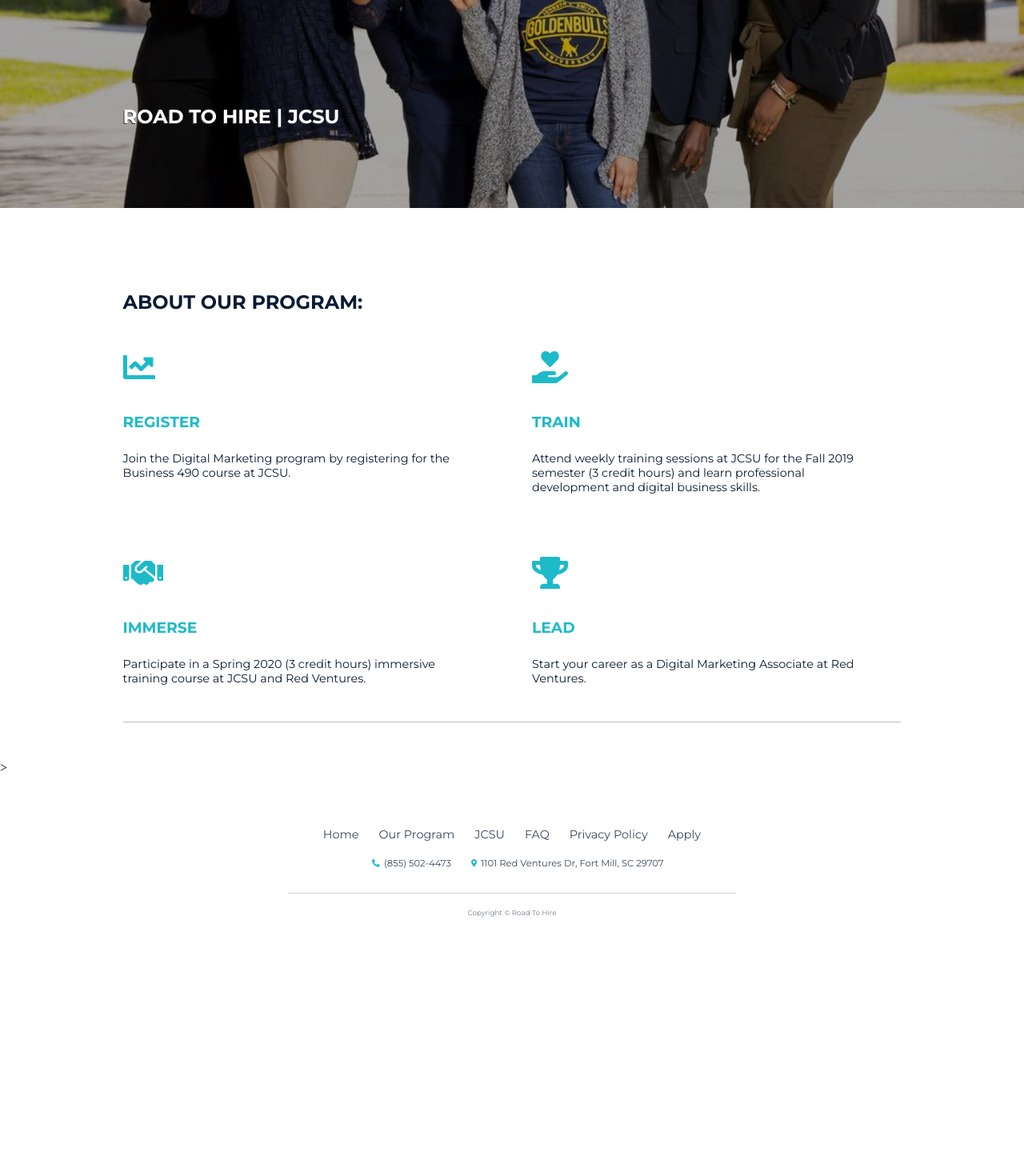
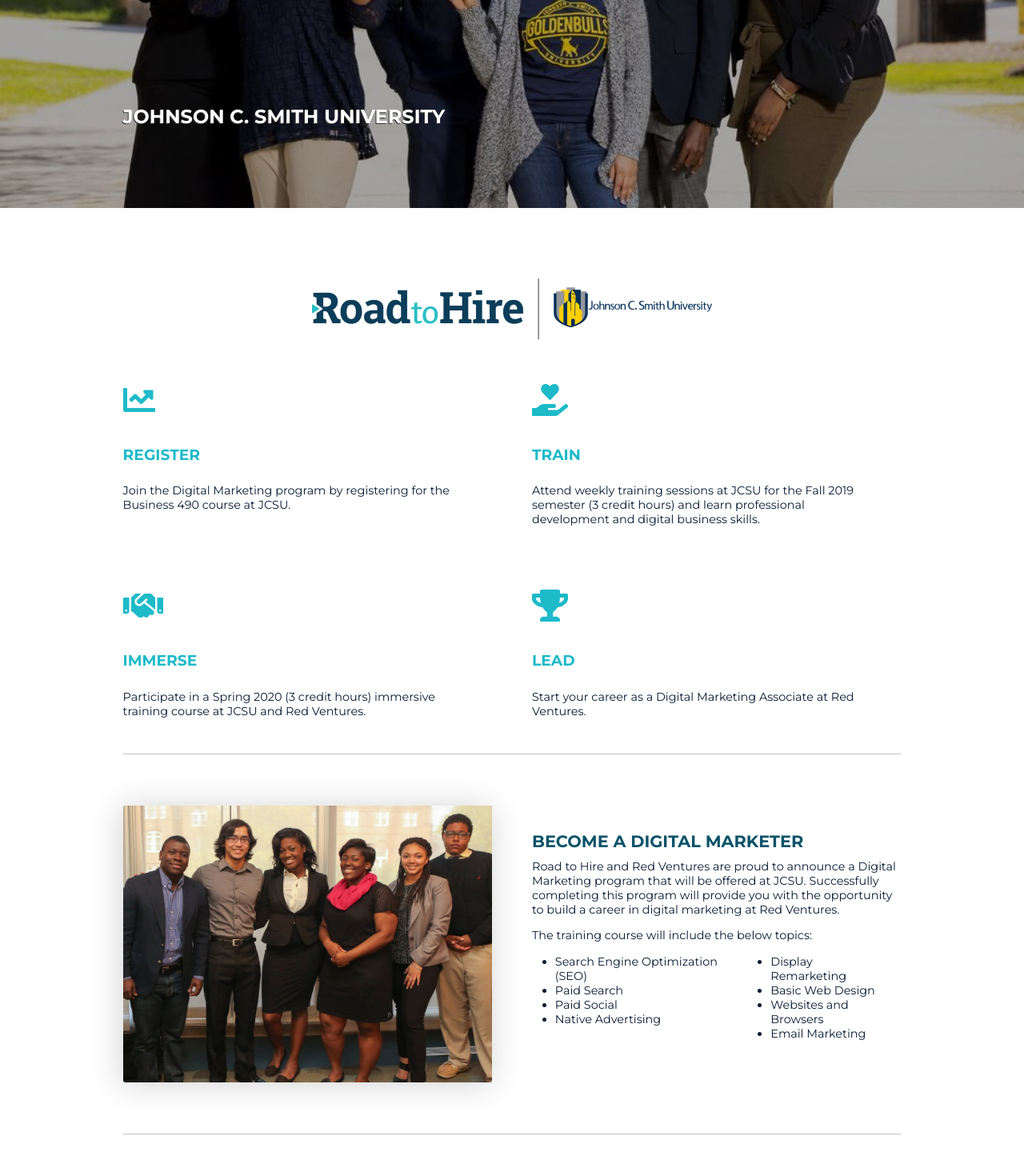
Before and after one commit to Tivler/roadtohire-clone, a React (Create React App) app: page /jcsu in a window 1280 px wide. Shown: the part 560-2030 px from the top of the page at 80% size. Before the commit the page ends 1749 px from the top, so only its background shows below. Built offline with nearby package versions, Linux system fonts and the light colour scheme.

Commit message:
added in content for JCSU page

```diff
--- /dev/null
+++ b/src/components/feature/JCSUcontent/JCSUcontent.jsx
@@ -0,0 +1,36 @@
+import React from 'react';
+import './_JCSUcontent.scss';
+
+const Testimonial = (props) => {
+    return (
+        <>
+        <section className="jcsucontent">
+            <div className="jcsucontent--wrapper">
+               <img className="jcsucontent__image" src="/images/JCSUpeople.jpg" alt="images"/>
+
+                <div className="jcsucontent__content">
+                    <h3 className="jcsucontent__content__title">Become a Digital Marketer</h3>
+                    <p className="jcsucontent__content__info">Road to Hire and Red Ventures are proud to announce a Digital Marketing program that will be offered at JCSU. Successfully completing this program will provide you with the opportunity to build a career in digital marketing at Red Ventures.</p>
+                    <p className="jcsucontent__content__info">The training course will include the below topics:</p>
+                    <div className="jcsucontent--grid">
+                        <ul className="jcsucontent__list">
+                            <li className="jcsucontent__list--item">Search Engine Optimization (SEO)</li>
+                            <li className="jcsucontent__list--item">Paid Search</li>
+                            <li className="jcsucontent__list--item">Paid Social</li>
+                            <li className="jcsucontent__list--item">Native Advertising</li>
+                        </ul>
+                        <ul className="jcsucontent__list">
+                            <li className="jcsucontent__list--item">Display Remarketing</li>
+                            <li className="jcsucontent__list--item">Basic Web Design</li>
+                            <li className="jcsucontent__list--item">Websites and Browsers</li>
+                            <li className="jcsucontent__list--item">Email Marketing</li>
+                        </ul>
+                    </div>
+                </div>
+            </div>
+        </section>
+        </>
+    )
+}
+
+export default Testimonial;
--- /dev/null
+++ b/src/components/feature/JCSUcontent/_JCSUcontent.scss
@@ -0,0 +1,114 @@
+.jcsucontent {
+    margin: 0 auto;
+    padding: 1em 0 4em 0;
+    margin-bottom: 3em;
+    width: 60%;
+    max-width: 1700px;
+    border-bottom: 1px solid rgba(0, 0, 0, 0.25);
+
+    @media only screen and (max-width: 1800px) {
+        width: 76%;
+    }
+
+    @media only screen and (max-width: 1025px) {
+        width: 70%;
+    }
+
+    @media only screen and (max-width: 1025px) {
+        min-width: 300px;
+    }
+
+    &__title {
+        font-family: 'Montserrat' , sans-serif;
+        font-weight: 700;
+        line-height: 1.8;
+        margin: 0 0 1em 0;
+        color: #081b33;
+        text-transform: uppercase;
+        width: 60%;
+        margin: 0 auto;
+        padding: 0 0 2em 0;
+
+        @media only screen and (max-width: 1800px) {
+            width: 76%;
+        }
+
+        @media only screen and (max-width: 1025px) {
+            width: 70%;
+        }
+    }
+
+    &--wrapper {
+        display: grid;
+        grid-template-columns: 1fr 1fr;
+        grid-gap: 50px;
+        justify-content: center;
+        font-family: 'Open Sans' , sans-serif;
+
+        @media only screen and (max-width: 1025px) {
+            grid-template-columns: 1fr;
+        }
+    }
+
+
+    &__image {
+        height: inherit;
+        width: 100%;
+        min-width: 400px;
+        max-width: 1700px;
+        box-shadow: -2px 2px 40px 0 rgba(0, 0, 0, 0.18);
+        border-radius: 3px;
+        color: #fff;
+        text-decoration: none;
+        background-color: #1dbac9;
+        justify-self: flex-end;
+
+        @media only screen and (max-width: 500px) {
+            min-width: 250px;
+            height: 300px;
+        }
+
+    }
+
+    &__content {
+        display: flex;
+        flex-direction: column;
+        justify-content: center;
+        font-family: 'Montserrat' , sans-serif;
+        color: #081b33;
+        min-width: 400px;
+        max-width: 700px;
+        align-items: flex-start;
+
+        @media only screen and (max-width: 600px) {
+            min-width: auto;
+        }
+
+
+        &__title {
+            font-size: 1.3em;
+            text-transform: uppercase;
+            color: #0c5369;
+            margin-bottom: .5em;
+        }
+
+        &__info {
+            font-size: .9em;
+            margin-bottom: 1em;
+        }
+    }
+
+    &--grid {
+       display: flex;
+    }
+
+    &__list {
+        font-size: .9em;
+        margin:0 0 1.5em 2em;
+        width: fit-content;
+
+        &--item {
+            width: 90%;
+        }
+    }
+}
--- a/src/components/feature/JCSUinfo/JCSUinfo.jsx
+++ b/src/components/feature/JCSUinfo/JCSUinfo.jsx
@@ -8,7 +8,7 @@
 const JCSUinfo = () => {
     return (
         <section className="jcsuinfo">
-            <h2 className="jcsuinfo__title">About Our Program:</h2>
+            <img className="jcsuinfo__logo" src="/images/RTHxJCSU.png" alt="Road To Hire | JCSU Logo"/>
             <div className="jcsucards">
                 <Values
                     icon={faChartLine}
--- a/src/components/feature/JCSUinfo/_JCSUinfo.scss
+++ b/src/components/feature/JCSUinfo/_JCSUinfo.scss
@@ -1,16 +1,13 @@
 .jcsuinfo {
     margin-bottom: 3em;
 
-    &__title {
-        font-family: 'Montserrat' , sans-serif;
-        font-weight: 700;
-        line-height: 1.8;
-        margin: 0 0 1em 0;
-        color: #081b33;
-        text-transform: uppercase;
-        width: 60%;
+    &__logo {
+        height: 100px;
+        width: 100px;
+        max-width: 500px;
+        display: block;
         margin: 0 auto;
-        padding: 4em 0 0 0;
+        padding: 5em 0 0 0;
 
         @media only screen and (max-width: 1800px) {
             width: 76%;
--- a/src/pages/JCSU.jsx
+++ b/src/pages/JCSU.jsx
@@ -4,6 +4,7 @@
 import Hero from '../components/feature/Hero/Hero';
 import Footer from '../components/core/Footer/Footer';
 import JCSUinfo from '../components/feature/JCSUinfo/JCSUinfo';
+import JCSUcontent from '../components/feature/JCSUcontent/JCSUcontent';
 
 const JCSU = () => {
     return (
@@ -11,10 +12,11 @@
             <Nav />
             <Hero
                 class="jcsu"
-                title="Road To Hire | JCSU"
+                title="Johnson C. Smith University"
                 quote='"Our mission is to promote economic mobility through leadership empowerment, professional development, and technical training."'
             />
-            <JCSUinfo />>
+            <JCSUinfo />
+            <JCSUcontent />
             <Footer />
         </>
     )
```
Also changed, not shown: public/images/JCSUpeople.jpg (added).
